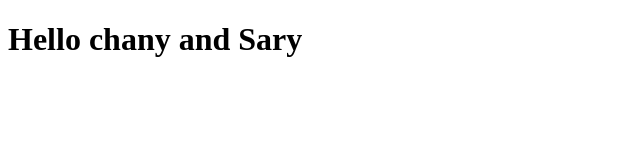
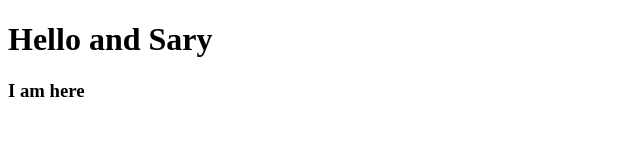
Before and after one commit to shkozlo/myproject, a plain HTML site: page index.html in a window 1280 px wide. Shown: the whole page, without its empty margins (0-640 px from the left). Drawn offline with Linux system fonts and the light colour scheme.

Commit message:
Update index.html
i tried to update

```diff
--- a/index.html
+++ b/index.html
@@ -7,8 +7,10 @@
     <title>Document</title>
 </head>
 <body>
-    <h1>Hello chany and Sary
+    <h1>Hello  and Sary
 
     </h1>
+
+    <h3>I am here</h3>
 </body>
 </html>
```
